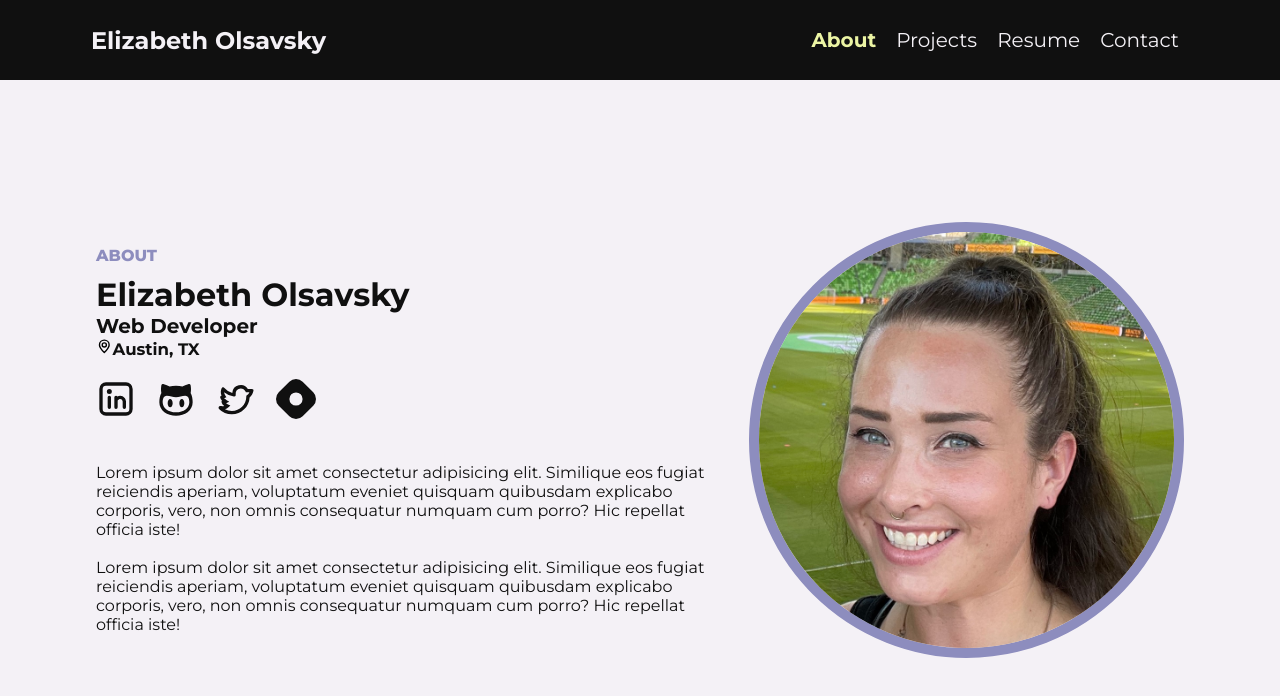
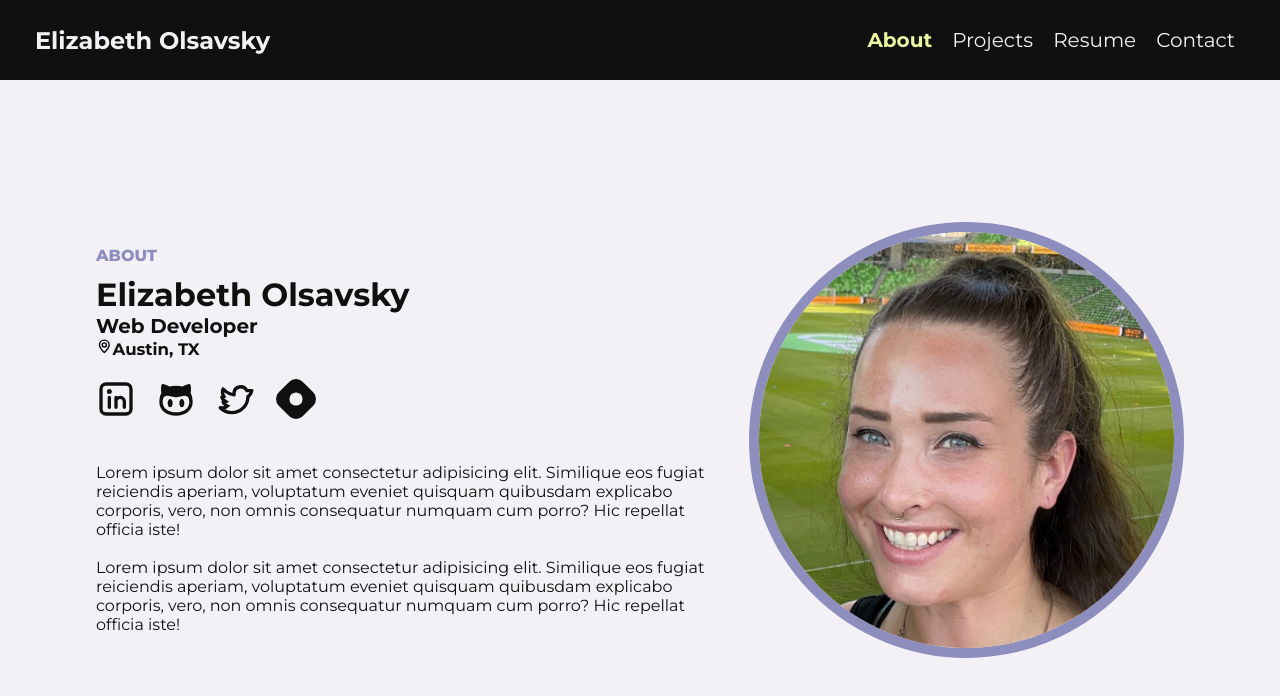
Before and after one commit to elizabetholsavsky/portfolio, a React (Create React App) app: page / in a window 1280 px wide. Shown: the top 696 px of the page. Built offline with nearby package versions, Linux system fonts and the light colour scheme.

Commit message:
fix alignment between about section and header text

```diff
--- a/src/components/Nav/Nav.css
+++ b/src/components/Nav/Nav.css
@@ -13,19 +13,19 @@ header {
     width: 100%;
     position: sticky;
     top: 0;
-    padding: 10px 30px 10px 30px;
+    padding: 10px 0 10px 0;
     display: flex;
     justify-content: space-between;
     margin-bottom: 0;
 }
 
 .nav-container {
-    width: 90%;
-    max-width: 1200px;
+    width: 100%;
+    max-width: 1210px;
     margin: 0 auto;
     display: flex;
     align-items: center;
-    justify-content:space-between;
+    justify-content: space-between;
 }
 
 .nav-menu {
@@ -60,7 +60,7 @@ h1 {
 @media(max-width:1000px) {
 .nav-container {
     width: 100%;
-    justify-content:space-between;
+    justify-content: space-between;
 
     }
 }
--- a/src/components/ScrollContainer/About/About.css
+++ b/src/components/ScrollContainer/About/About.css
@@ -1,16 +1,23 @@
+#about  {
+    max-width: 1200px;
+    width: 85%;
+    display: flex;
+    align-items: center;
+    justify-content: center;
+    margin: 0 auto;
+}
+
 .about-wrapper {
-    width: 85%;
-    max-width: 1200px;
     display: flex;
     flex-wrap: wrap;
 }
+
 .about-content-container {
     display: flex;
     flex-direction: column;
     width: 60%;
     align-items: flex-start;
     justify-content: center;
-
 }
 
 #about h3 {
```
